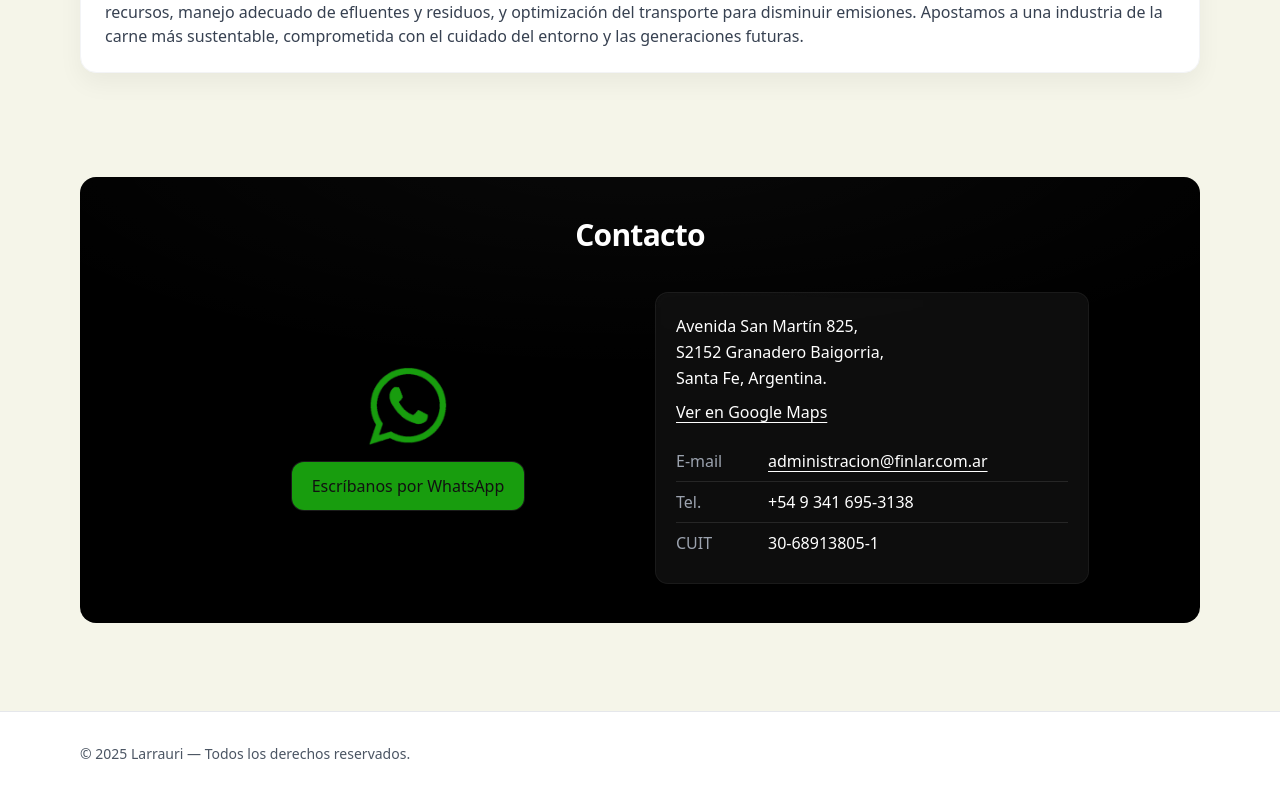
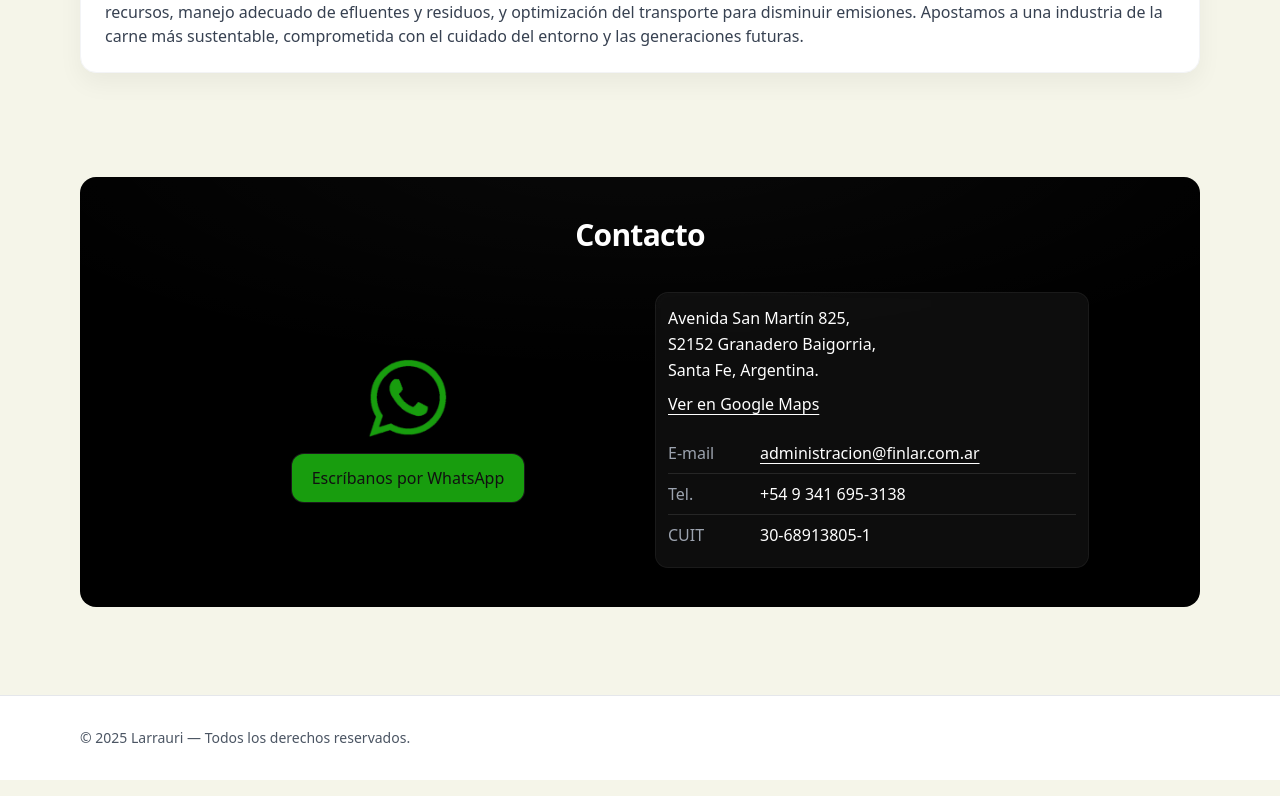
Before and after one commit to Stefano-Scozziero/larrauri-web, a React (Vite) app: page / in a window 1280 px wide. Shown: the part 2688-3484 px from the top of the page. Built offline with nearby package versions, Linux system fonts and the light colour scheme.

Commit message:
fix contacto

```diff
--- a/src/shared/components/WhatsAppContact.tsx
+++ b/src/shared/components/WhatsAppContact.tsx
@@ -71,7 +71,7 @@ export function WhatsAppContact({ className = '', title = 'Contacto' }: Props) {
           </div>
 
           {/* Columna derecha: datos dentro de una “tarjeta” */}
-          <div className="rounded-xl bg-white/5 p-5 ring-1 ring-white/10 backdrop-blur">
+          <div className="rounded-xl bg-white/5 p-3 ring-1 ring-white/10 backdrop-blur">
             <address className="not-italic leading-relaxed">
               {CONTACT.address.map((line, i) => (
                 <p key={i}>{line}</p>
```
